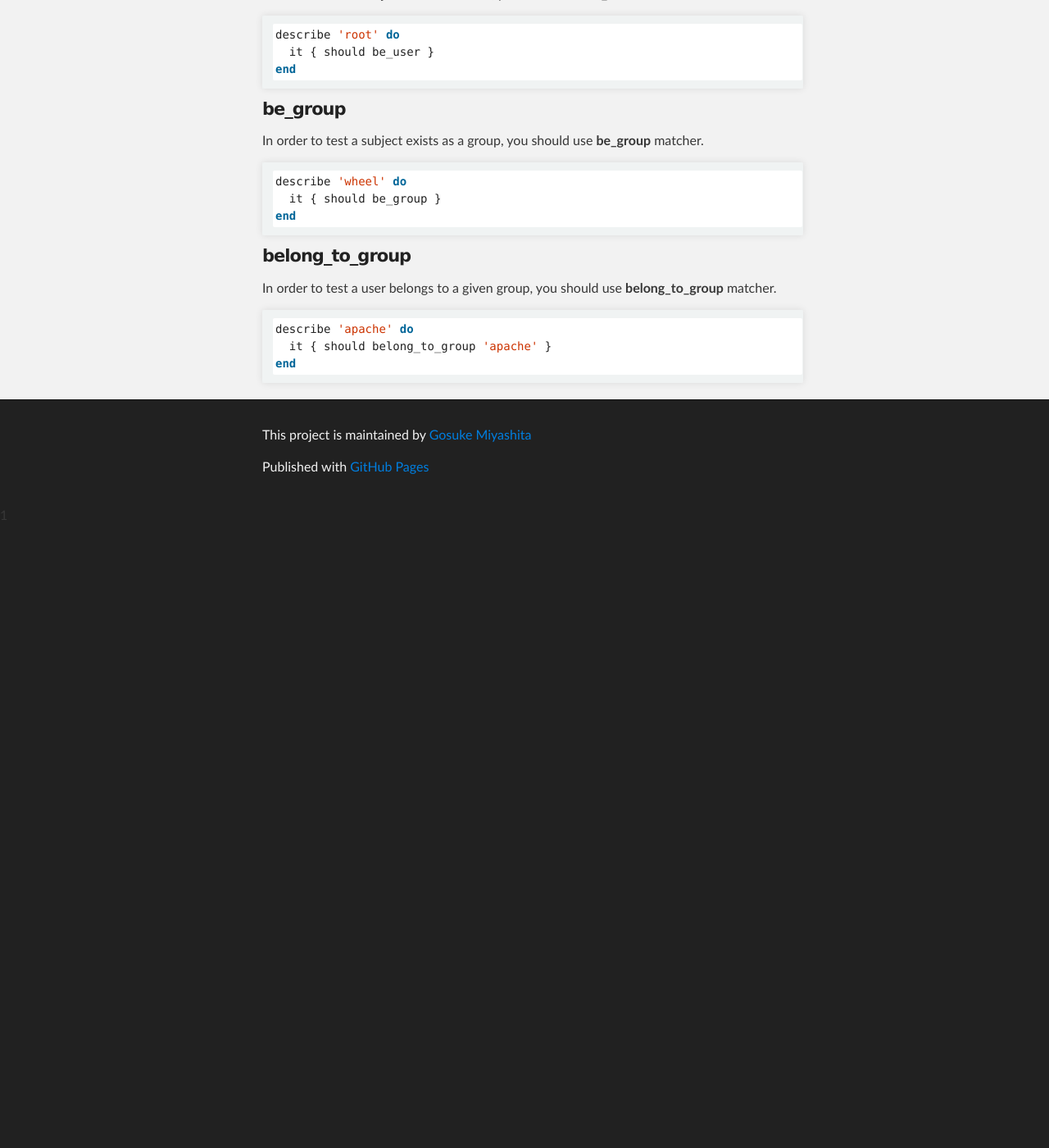
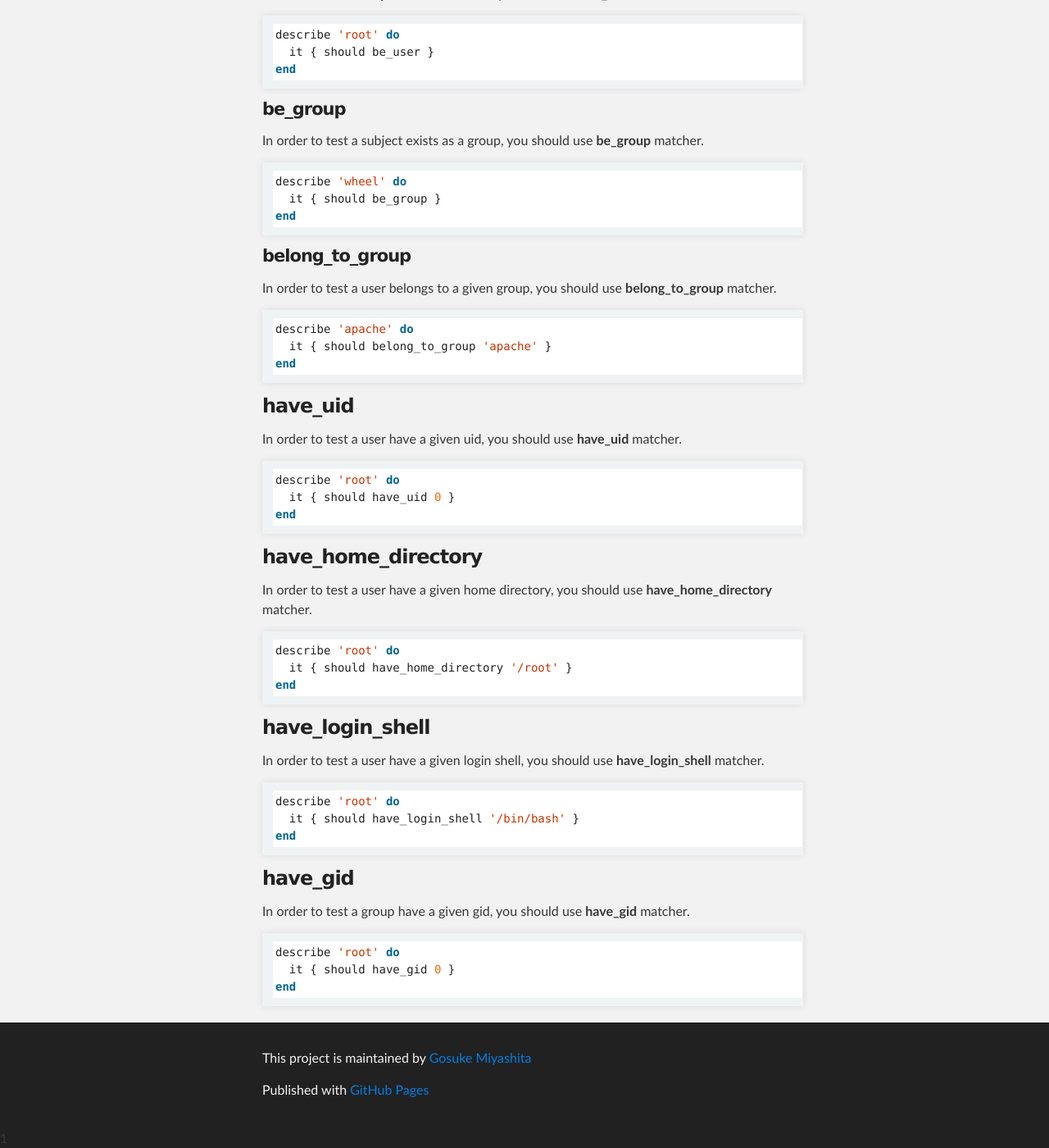
Before and after one commit to serverspec/serverspec.github.io, a Jekyll site: the page built from matchers.md, in a window 1280 px wide and 1400 px high, scrolled down 8226 px. Shown: the whole window at 82% size. Built offline with Jekyll 4.4.1, drawn with Linux system fonts in a browser that asks for light colours; Markdown is read by kramdown in place of the engine named in the settings; before the commit the page ends 8866 px from its top, so only the background shows below that.

Commit message:
Add description of have_uid, have_home_directory, have_login_shell and have_gid matchers

````diff
--- a/matchers.md
+++ b/matchers.md
@@ -471,3 +471,43 @@ describe 'apache' do
   it { should belong_to_group 'apache' }
 end
 ```
+
+### have_uid
+
+In order to test a user have a given uid, you should use **have_uid** matcher.
+
+```ruby
+describe 'root' do
+  it { should have_uid 0 }
+end
+```
+
+### have\_home\_directory
+
+In order to test a user have a given home directory, you should use **have\_home\_directory** matcher.
+
+```ruby
+describe 'root' do
+  it { should have_home_directory '/root' }
+end
+```
+
+### have\_login\_shell
+
+In order to test a user have a given login shell, you should use **have\_login\_shell** matcher.
+
+```ruby
+describe 'root' do
+  it { should have_login_shell '/bin/bash' }
+end
+```
+
+### have\_gid
+
+In order to test a group have a given gid, you should use **have\_gid** matcher.
+
+```ruby
+describe 'root' do
+  it { should have_gid 0 }
+end
+```
````
